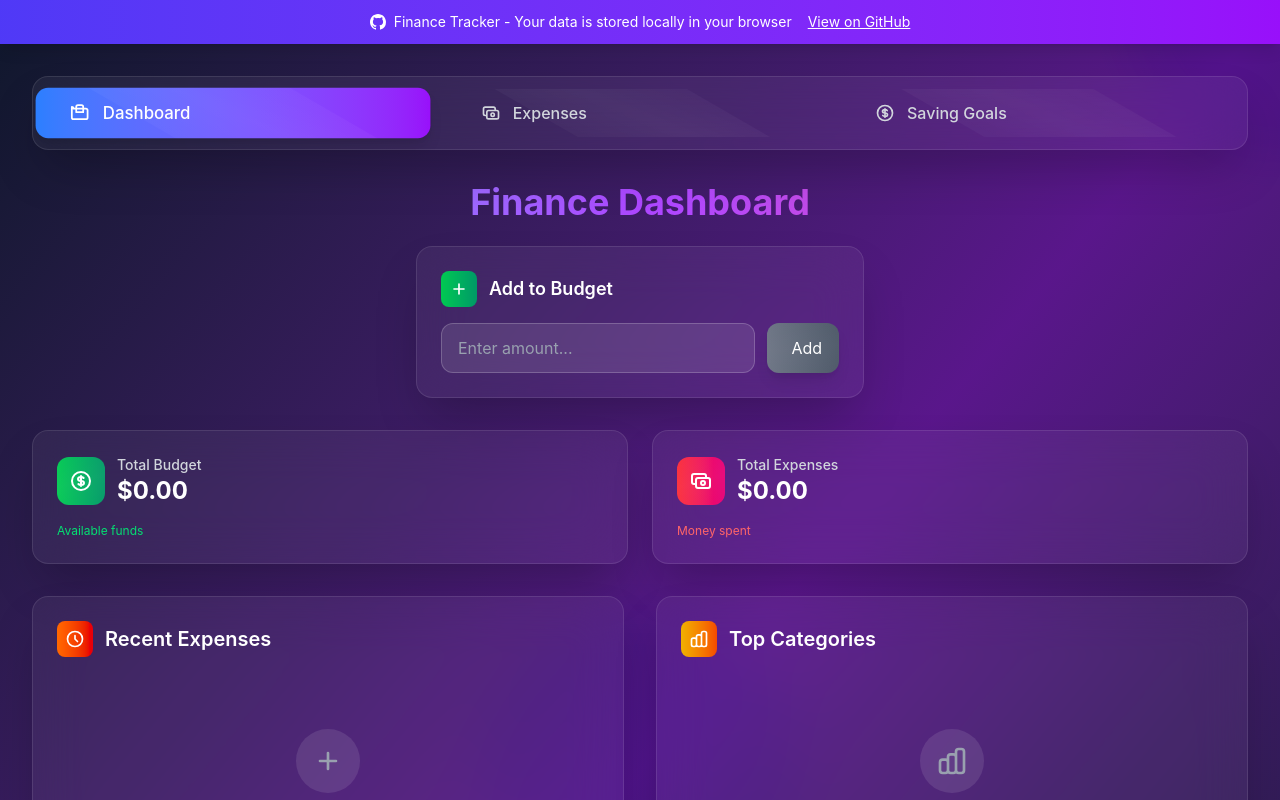
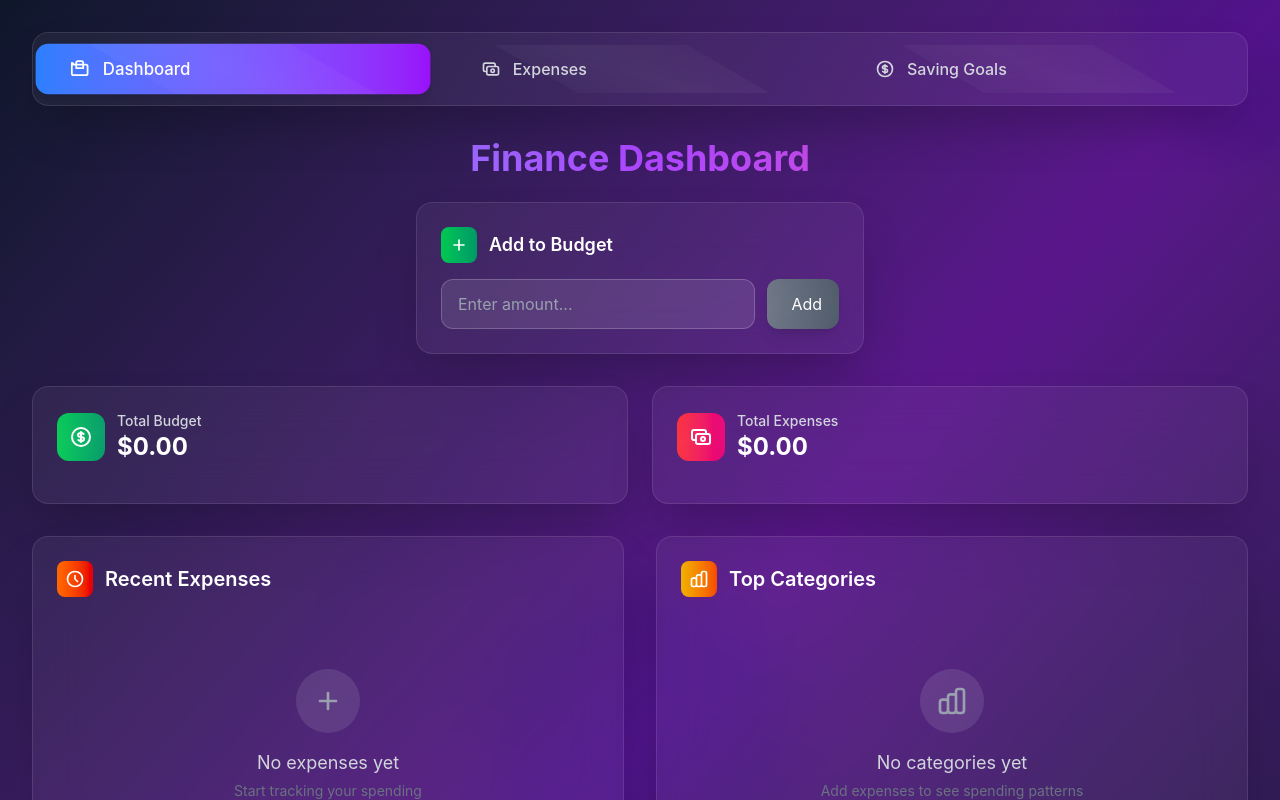
Before and after one commit to AStoyanov2231/FinanceTracker, a React (Vite) app: page / in a window 1280 px wide. Shown: the top 800 px of the page. Built offline with nearby package versions, Linux system fonts and the light colour scheme.

Commit message:
removed unnecessery labels

```diff
--- a/index.html
+++ b/index.html
@@ -1,9 +1,11 @@
 <!doctype html>
-<html lang="en" class="light">
+<html lang="bg" class="light">
   <head>
     <meta charset="UTF-8" />
     <link rel="icon" type="image/svg+xml" href="/vite.svg" />
     <meta name="viewport" content="width=device-width, initial-scale=1.0" />
+    <link rel="manifest" href="/manifest.json" />
+    <meta name="theme-color" content="#2D1B69" />
     <title>Finance Tracker</title>
   </head>
   <body>
--- a/src/components/Layout.tsx
+++ b/src/components/Layout.tsx
@@ -44,22 +44,6 @@ const Layout: React.FC<LayoutProps> = ({ children }) => {
         <div className="absolute -top-40 -right-40 w-80 h-80 bg-purple-500 rounded-full mix-blend-multiply filter blur-xl opacity-20 animate-pulse"></div>
         <div className="absolute -bottom-40 -left-40 w-80 h-80 bg-blue-500 rounded-full mix-blend-multiply filter blur-xl opacity-20 animate-pulse animation-delay-2000"></div>
         <div className="absolute top-1/2 left-1/2 transform -translate-x-1/2 -translate-y-1/2 w-80 h-80 bg-indigo-500 rounded-full mix-blend-multiply filter blur-xl opacity-10 animate-pulse animation-delay-4000"></div>
-      </div>
-
-      {/* GitHub banner */}
-      <div className="relative z-10 bg-gradient-to-r from-indigo-600 to-purple-600 text-white p-3 text-center text-sm shadow-lg">
-        <div className="flex items-center justify-center space-x-2">
-          <svg className="w-4 h-4" fill="currentColor" viewBox="0 0 20 20">
-            <path fillRule="evenodd" d="M10 0C4.477 0 0 4.484 0 10.017c0 4.425 2.865 8.18 6.839 9.504.5.092.682-.217.682-.483 0-.237-.008-.868-.013-1.703-2.782.605-3.369-1.343-3.369-1.343-.454-1.158-1.11-1.466-1.11-1.466-.908-.62.069-.608.069-.608 1.003.07 1.531 1.032 1.531 1.032.892 1.53 2.341 1.088 2.91.832.092-.647.35-1.088.636-1.338-2.22-.253-4.555-1.113-4.555-4.951 0-1.093.39-1.988 1.029-2.688-.103-.253-.446-1.272.098-2.65 0 0 .84-.27 2.75 1.026A9.564 9.564 0 0110 4.844c.85.004 1.705.115 2.504.337 1.909-1.296 2.747-1.027 2.747-1.027.546 1.379.203 2.398.1 2.651.64.7 1.028 1.595 1.028 2.688 0 3.848-2.339 4.695-4.566 4.942.359.31.678.921.678 1.856 0 1.338-.012 2.419-.012 2.747 0 .268.18.58.688.482A10.019 10.019 0 0020 10.017C20 4.484 15.522 0 10 0z" clipRule="evenodd" />
-          </svg>
-          <span>Finance Tracker - Your data is stored locally in your browser</span>
-          <a href="https://github.com/AStoyanov2231/finance-tracker"
-            className="ml-2 underline hover:text-blue-200 transition-colors"
-            target="_blank"
-            rel="noopener noreferrer">
-            View on GitHub
-          </a>
-        </div>
       </div>
 
       {/* Main content */}
--- a/src/pages/DashboardPage.tsx
+++ b/src/pages/DashboardPage.tsx
@@ -134,7 +134,6 @@ const DashboardPage: React.FC = () => {
               <p className="text-xl sm:text-2xl font-bold text-white">{formatCurrency(budget)}</p>
             </div>
           </div>
-          <p className="text-xs text-green-400">Available funds</p>
         </div>
 
         <div className="bg-white/5 backdrop-blur-xl rounded-2xl shadow-2xl border border-white/10 p-4 sm:p-6 hover:scale-105 transition-transform duration-300">
@@ -149,7 +148,6 @@ const DashboardPage: React.FC = () => {
               <p className="text-xl sm:text-2xl font-bold text-white">{formatCurrency(totalExpenses)}</p>
             </div>
           </div>
-          <p className="text-xs text-red-400">Money spent</p>
         </div>
       </div>
 
@@ -276,11 +274,7 @@ const DashboardPage: React.FC = () => {
                 <p className="text-xs sm:text-sm text-gray-300 mb-1">
                   {formatCurrency(goal.totalAvailable)} of {formatCurrency(goal.targetAmount)}
                 </p>
-                {availableBalance > 0 && (
-                  <p className="text-xs text-emerald-400 mb-3 sm:mb-4">
-                    (Includes {formatCurrency(availableBalance)} available)
-                  </p>
-                )}
+
                 <div className="w-full bg-white/10 rounded-full h-2 sm:h-3 overflow-hidden mb-2">
                   <div
                     className={`h-full rounded-full transition-all duration-500 ${
--- a/src/pages/ExpensesPage.tsx
+++ b/src/pages/ExpensesPage.tsx
@@ -91,7 +91,6 @@ const ExpensesPage: React.FC = () => {
               <p className="text-xl sm:text-2xl font-bold text-white">{formatCurrency(budget)}</p>
             </div>
           </div>
-          <p className="text-xs text-green-400">Total allocated funds</p>
         </div>
 
         <div className="bg-white/5 backdrop-blur-xl rounded-2xl shadow-2xl border border-white/10 p-4 sm:p-6 hover:scale-105 transition-transform duration-300 card-hover">
@@ -106,7 +105,6 @@ const ExpensesPage: React.FC = () => {
               <p className="text-xl sm:text-2xl font-bold text-white">{formatCurrency(totalExpenses)}</p>
             </div>
           </div>
-          <p className="text-xs text-red-400">Money spent</p>
         </div>
       </div>
 
--- a/src/pages/SavingGoalsPage.tsx
+++ b/src/pages/SavingGoalsPage.tsx
@@ -103,7 +103,6 @@ const SavingGoalsPage: React.FC = () => {
             <div className="bg-white/5 p-4 rounded-xl border border-white/10">
               <p className="text-sm font-medium text-gray-300 mb-1">Target Amount</p>
               <p className="text-2xl font-bold text-white">{formatCurrency(totalTarget)}</p>
-              <p className="text-xs text-gray-400 mt-1">Total goal amount</p>
             </div>
             <div className="bg-white/5 p-4 rounded-xl border border-white/10">
               <p className="text-sm font-medium text-gray-300 mb-1">Available Funds</p>
@@ -119,7 +118,6 @@ const SavingGoalsPage: React.FC = () => {
               <p className="text-2xl font-bold text-white">
                 {formatCurrency(Math.max(0, totalTarget - (totalCurrent + availableBalance)))}
               </p>
-              <p className="text-xs text-gray-400 mt-1">Still needed overall</p>
             </div>
           </div>
 
```
Also changed, not shown: public/manifest.json (added).
